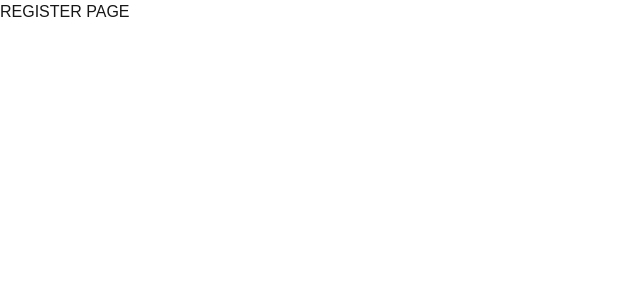
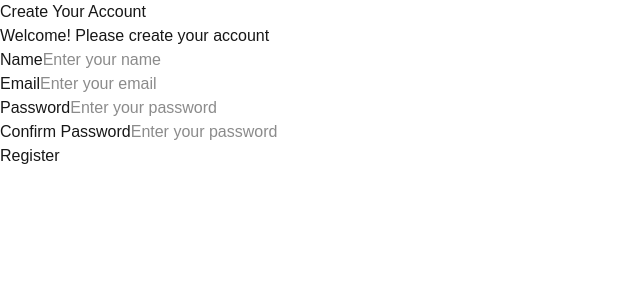
Before and after one commit to jbjaman/fse-authentication-system, a Next.js app in the folder client/: page /register in a window 1280 px wide. Shown: the top 300 px of the page, without its empty margins (0-640 px from the left). Built offline with nearby package versions, Linux system fonts and the light colour scheme.

Commit message:
refactor: update RegisterPage to use RegistraterForm component; enhance README.md with project structure

```diff
--- a/client/src/app/register/page.tsx
+++ b/client/src/app/register/page.tsx
@@ -1,9 +1,7 @@
+import RegistraterForm from "@/components/register/RegistraterForm";
+
 const RegisterPage = () => {
-  return (
-    <div>
-      <h1>REGISTER PAGE</h1>
-    </div>
-  );
+  return <RegistraterForm />;
 };
 
 export default RegisterPage;
--- a/client/src/components/register/RegistraterForm.tsx
+++ b/client/src/components/register/RegistraterForm.tsx
@@ -1,3 +1,5 @@
+"use client";
+
 const RegistraterForm = () => {
   return (
     <div>
```
Also changed, not shown: 2 other files (tests, documents, lock files or other folders).
